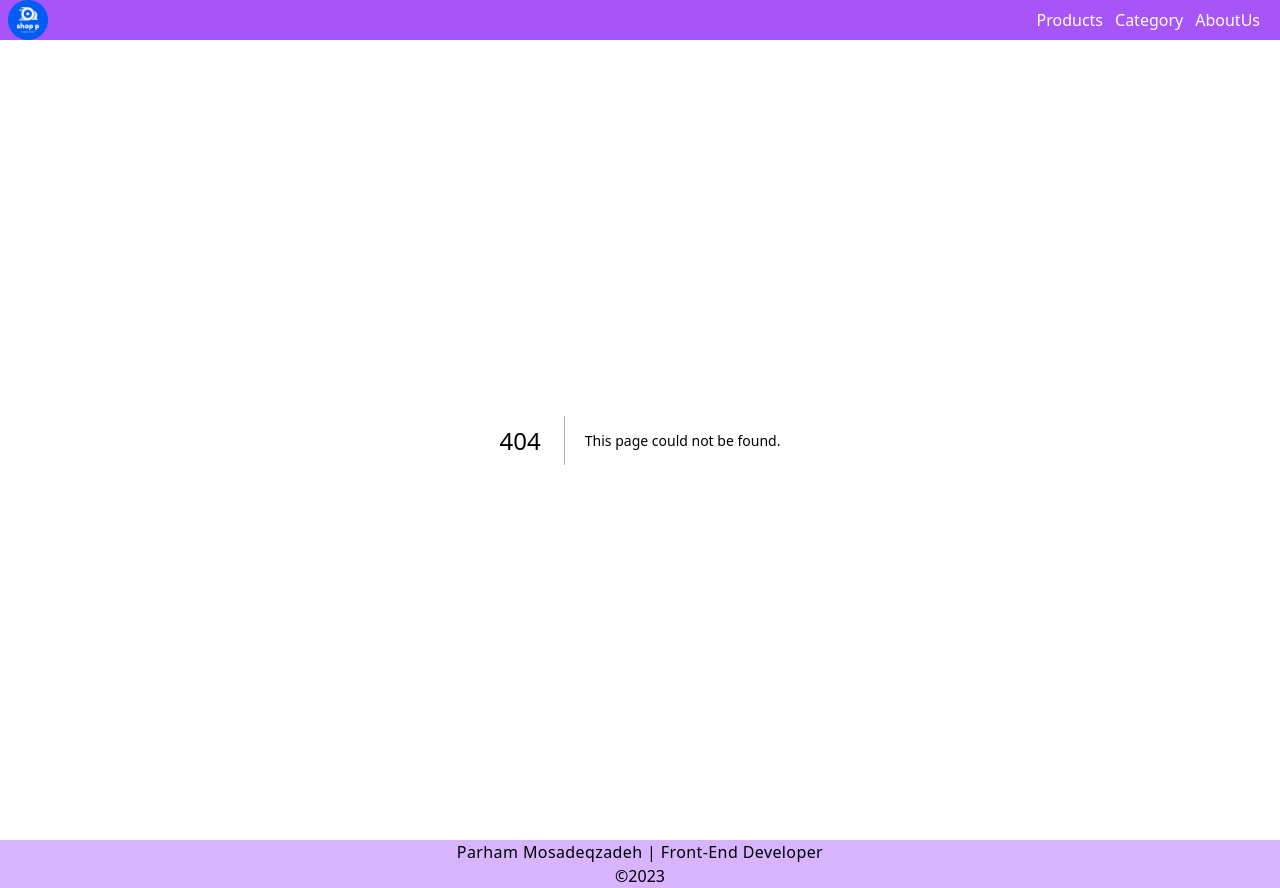
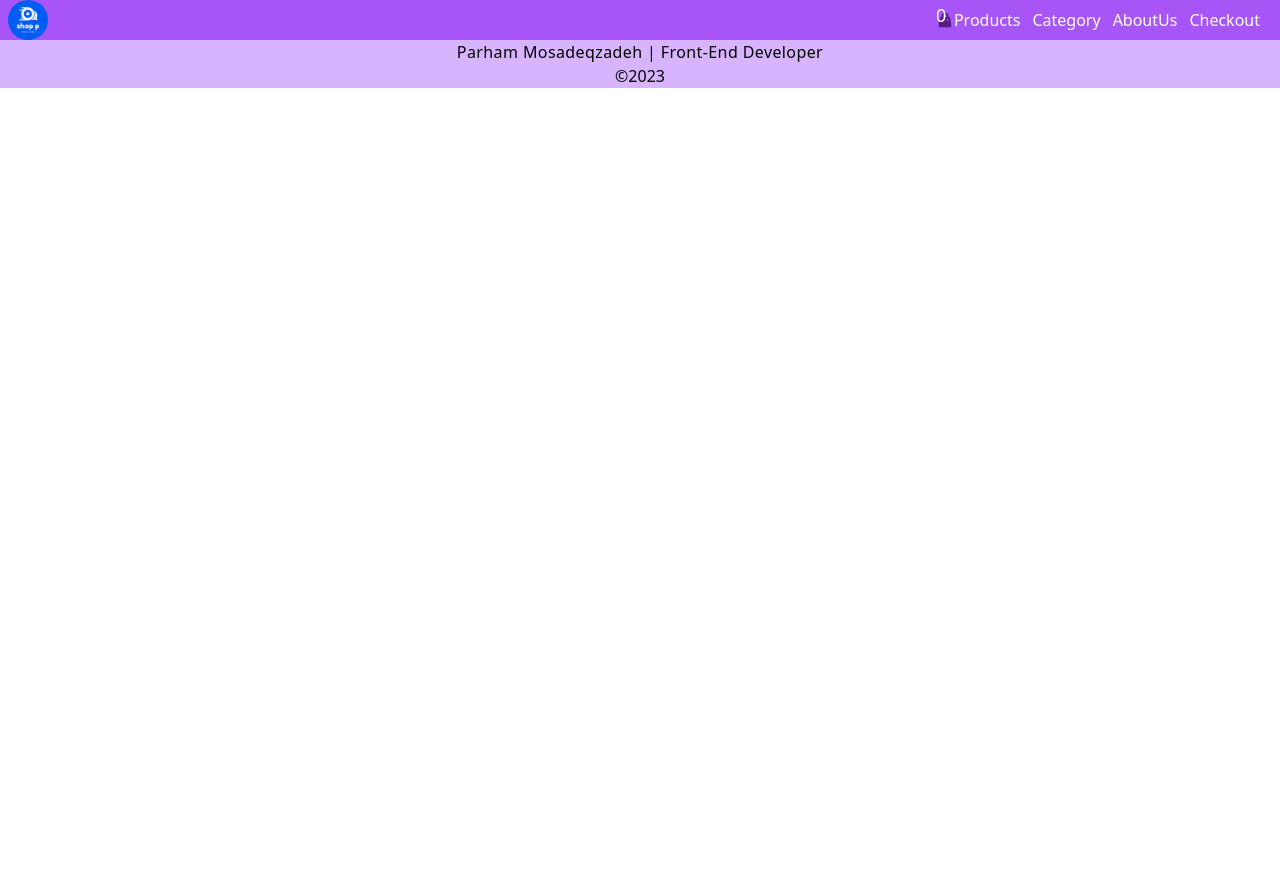
Before and after one commit to parham-mosadeq/next-store, a Next.js app: page /checkout in a window 1280 px wide. Before the commit this address had no page. After the commit the page ends 800 px from the top, so only its background shows below. Built offline with nearby package versions, Linux system fonts and the light colour scheme.

Commit message:
create and fix navbar icon & checkout page

```diff
--- /dev/null
+++ b/src/components/layout/ItemsCounter.js
@@ -0,0 +1,16 @@
+import React from 'react';
+import { HiShoppingBag } from 'react-icons/hi';
+import { useSelector } from 'react-redux';
+const ItemsCounter = () => {
+  const items = useSelector((state) => state.cartState.quantity);
+  return (
+    <div className='relative block w-full'>
+      <HiShoppingBag className=' font-bold text-lg right-10 z-50 text-purple-900' />
+      <div className='absolute bottom-0 text-center font-thin text-lg z-10 text-white  rounded-full'>
+        {items}
+      </div>
+    </div>
+  );
+};
+
+export default ItemsCounter;
--- a/src/components/layout/Navbar.jsx
+++ b/src/components/layout/Navbar.jsx
@@ -1,14 +1,15 @@
 import { useState, useEffect } from 'react';
 import Link from 'next/link';
-import { HiMenu, HiX } from 'react-icons/hi';
+import { HiMenu, HiX, HiShoppingBag } from 'react-icons/hi';
 import Image from 'next/image';
 import { useRouter } from 'next/router';
-const navItems = ['products', 'category', 'aboutUs'];
+import ItemsCounter from './ItemsCounter';
+const navItems = ['products', 'category', 'aboutUs', 'checkout'];
 
 const Navbar = () => {
   const router = useRouter();
   const [isOpen, setIsOpen] = useState(false);
-  useEffect(() => setIsOpen(false), [router.pathname]);
+  // useEffect(() => setIsOpen(false), [router.pathname]);
   return (
     <header className='relative w-full  mx-auto  bg-purple-500 h-10 md:max-h-10'>
       <nav className='max-w-7xl  mx-auto flex justify-between items-center h-10 pl-2 pr-2'>
@@ -26,7 +27,7 @@ const Navbar = () => {
 
         <div
           onClick={() => setIsOpen((prev) => !prev)}
-          className={`cursor-pointer  md:hidden text-lg font-bold text-yellow-50 z-50`}
+          className={`cursor-pointer flex items-center  md:hidden text-lg font-bold text-yellow-50 z-50`}
         >
           {!isOpen ? <HiMenu /> : <HiX />}
         </div>
@@ -37,6 +38,11 @@ const Navbar = () => {
           } w-1/2 capitalize bg-purple-600  absolute right-0 min-h-screen top-0 text-center
          md:relative md:flex md:items-center md:justify-center md:bg-inherit md:min-h-0 md:w-min`}
         >
+          <li className=' mt-3 ml-3 md:m-0'>
+            <Link href='/checkout'>
+              <ItemsCounter />
+            </Link>
+          </li>
           {navItems.map((ni) => (
             <li
               className='text-white mt-10 hover:scale-95 hover:text-yellow-100  md:mr-3 md:m-0 md:border-none'
--- /dev/null
+++ b/src/pages/checkout/index.js
@@ -0,0 +1,10 @@
+import { useSelector, useDispatch } from 'react-redux';
+
+const CheckOutPage = () => {
+  const dispatch = useDispatch();
+  const state = useSelector((state) => state.cartState);
+
+  return <div></div>;
+};
+
+export default CheckOutPage;
```
